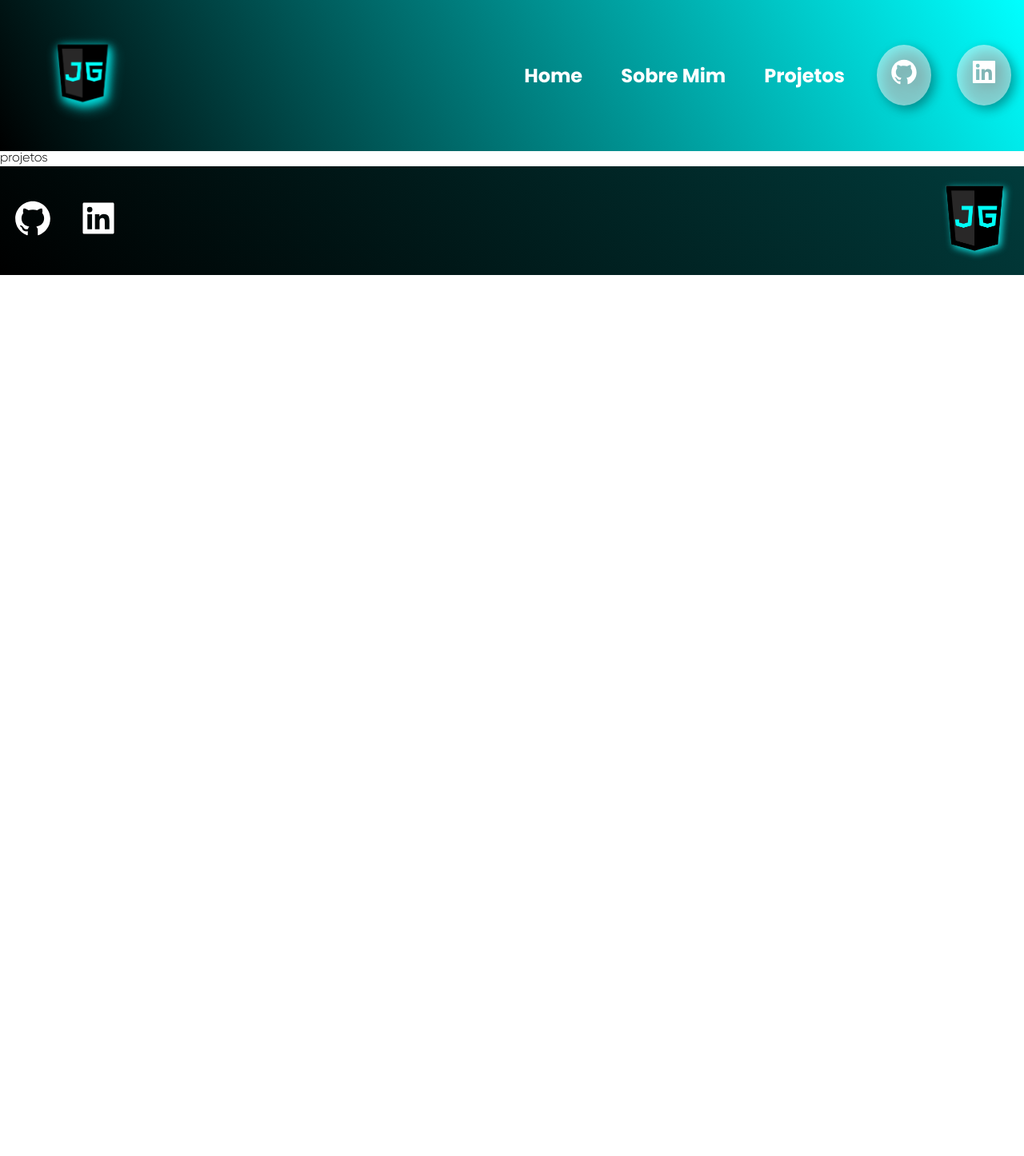
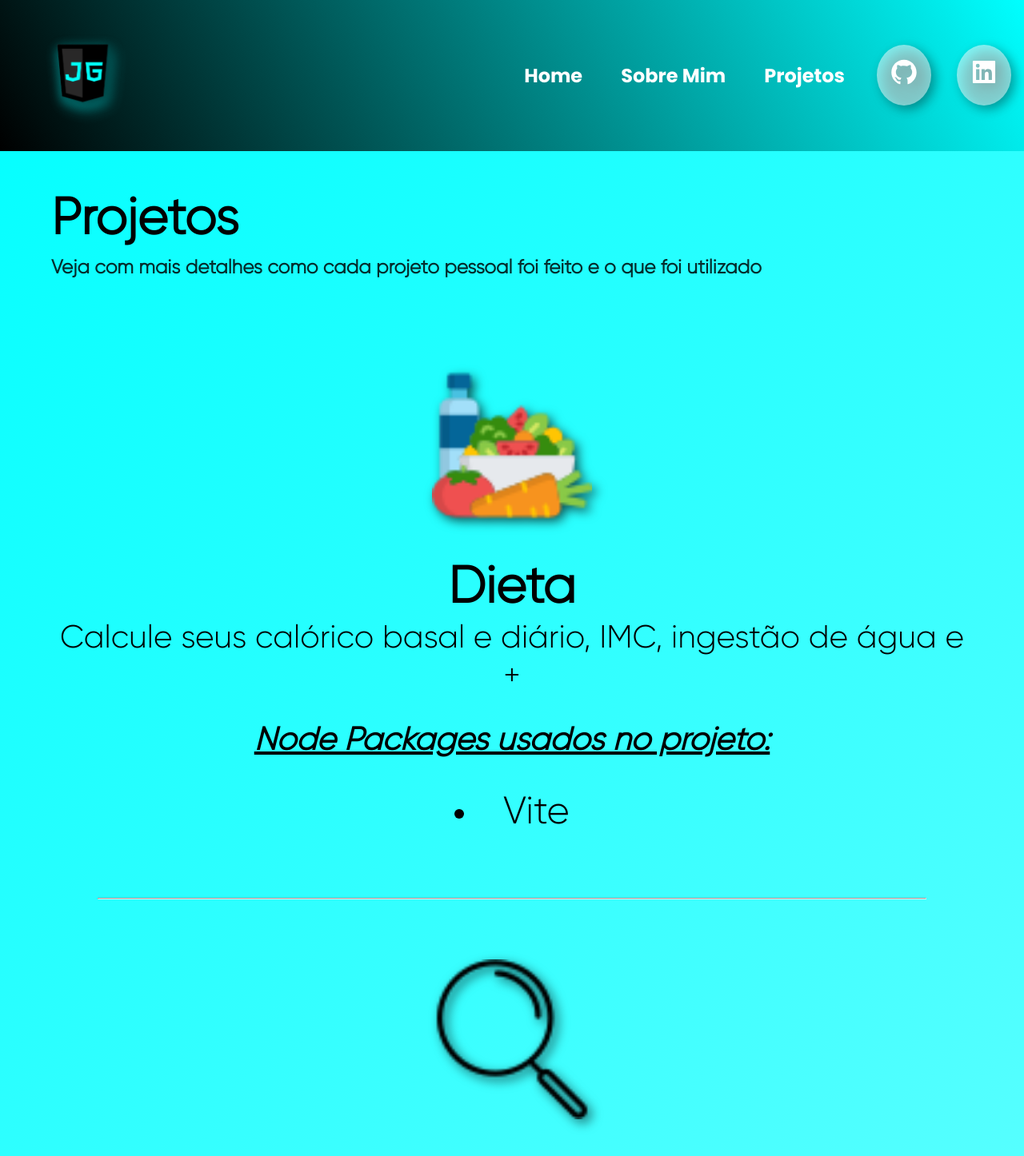
Before and after one commit to oAoj1/Portfolio, a React (Vite) app: page /projetos in a window 1280 px wide. Shown: the top 1446 px of the page at 80% size. Before the commit the page ends 800 px from the top, so only its background shows below. Built offline with nearby package versions, Linux system fonts and the light colour scheme.

Commit message:
aplicando projetos

```diff
--- /dev/null
+++ b/src/Components/Projetos/Modelo/Modelo.css
@@ -0,0 +1,58 @@
+.modeloContent{
+    width: 100%;
+    display: flex;
+    flex-direction: column;
+    justify-content: center;
+}
+
+.subModeloContent{
+    width: 100%;
+    display: flex;
+    flex-direction: column;
+    text-align: center;
+    padding: 2.5em 0;
+}
+
+.imgContent{
+    padding: 0.2em 0;
+}
+
+.imgContent img{
+    width: 100%;
+    height: 100%;
+    max-width: 200px;
+    height: 200px;
+    filter: drop-shadow(5px 5px 7px rgba(0,0,0,0.7));
+}
+
+.titulosContent{
+    width: 100%;
+    text-align: center;
+    margin: auto;
+    margin: 2em 0;
+}
+
+.titulosContent h2{
+    font-size: 4em;
+}
+
+.titulosContent span{
+    font-size: 2.5em;
+}
+
+.subModeloContent h3{
+    font-size: 2.5em;
+    font-style: italic;
+    text-decoration: underline;
+}
+
+.listaNPM{
+    margin: 2em 0 0 0;
+    list-style-position: inside;
+}
+
+.listaNPM li{
+    text-transform: capitalize;
+    font-size: 3em;
+    padding: 0.1em 0;
+}
--- /dev/null
+++ b/src/Components/Projetos/Modelo/ModeloCursos/index.jsx
@@ -0,0 +1,34 @@
+import ModeloProjeto from ".."
+import { BsClockFill } from 'react-icons/bs'
+
+export default function ModeloProjetosCursos(){
+
+    const organoArray = [
+        'npm'
+    ]
+
+    const estudosArray = [
+        'web-vitals',
+        'sass',
+        'typescript-plugin-css-modules'
+    ]
+
+    return(
+        <div>
+            <ModeloProjeto
+                imagem="/imagens/organo.png"
+                react_icons=''
+                titulo="Organograma"
+                subtitulo="Projeto criado do curso de React da Alura, organize seu organograma"
+                pacotes={organoArray}
+            />
+            <ModeloProjeto
+                imagem=''
+                react_icons={<BsClockFill/>}
+                titulo="Cronometre seus estudos"
+                subtitulo="Projeto criado do curso de React TypeScript da Alura, organize seu organograma"
+                pacotes={estudosArray}
+            />
+        </div>
+    )
+}
--- /dev/null
+++ b/src/Components/Projetos/Modelo/ModeloReact/index.jsx
@@ -0,0 +1,79 @@
+import ModeloProjeto from ".."
+
+export default function ModeloProjetosReact(){
+
+    const dietaArray = [
+        'vite',
+    ]
+
+    const cepArray = [
+        'vite',
+        'axios',
+        'react-icons'
+    ]
+
+    const corticoArray = [
+        'vite',
+        'react-router-dom'
+    ]
+
+    const esgotosArray = [
+        'react-icons',
+        'react-router-dom'
+    ]
+
+    const imc1Array = [
+        'npm'
+    ]
+
+    const imc2Array = [
+        'vite'
+    ]
+
+    return(
+        <div>
+            <ModeloProjeto
+                imagem="/imagens/dietaa.png"
+                react_icons=''
+                titulo="Dieta"
+                subtitulo="Calcule seus calórico basal e diário, IMC, ingestão de água e +"
+                pacotes={dietaArray}
+            />
+            <ModeloProjeto
+                imagem="/imagens/pesquisa.png"
+                react_icons=''
+                titulo="Busque seu CEP"
+                subtitulo="Digite o CEP desejado e encontre os dados de sua localização"
+                pacotes={cepArray}
+            />
+            <ModeloProjeto
+                imagem="/imagens/cortico.png"
+                react_icons=''
+                titulo="O Cortiço"
+                subtitulo="Trabalho de escola com intuito de mostrar sobre a obra O Cortiço do estritor brasileiro Aluísio de Azevedo"
+                pacotes={corticoArray}
+            />
+            <ModeloProjeto
+                imagem="/imagens/esgotos.png"
+                react_icons=''
+                titulo="Esgotos"
+                subtitulo="Trabalho de escola com intuito de mostrar sobre o funcionamento dos tratamentos de esgotos"
+                pacotes={esgotosArray}
+            />
+            <ModeloProjeto
+                imagem="/imagens/imc1.png"
+                react_icons=''
+                titulo="IMC 1.0"
+                subtitulo="Calcule seu Indice de massa corporal, primeira versão"
+                pacotes={imc1Array}
+            />
+            <ModeloProjeto
+                imagem="/imagens/imc2.png"
+                react_icons=''
+                titulo="IMC 1.1"
+                subtitulo="Calcule seu Indice de massa corporal, segunda versão"
+                pacotes={imc2Array}
+            />
+        </div>
+    )
+}
--- /dev/null
+++ b/src/Components/Projetos/Modelo/index.jsx
@@ -0,0 +1,32 @@
+import './Modelo.css'
+
+export default function ModeloProjeto(props){
+    return(
+        <div className='modeloContent'>
+
+            <div className="subModeloContent">
+
+                <div className="imgContent">
+                    <img src={props.imagem} alt={props.descricao} />
+                </div>
+
+                <div className="titulosContent">
+                    <h2>{props.titulo}</h2>
+                    <span>{props.subtitulo}</span>
+                </div>
+
+                <h3>Node Packages usados no projeto: </h3>
+
+                <ul className='listaNPM'>
+                    {props.pacotes.map(itens =>
+                        <li>{itens}</li>
+                    )}
+                </ul>
+
+            </div>
+
+            <hr className='linha'/>
+
+        </div>
+    )
+}
--- a/src/Pages/3_Projetos.jsx
+++ b/src/Pages/3_Projetos.jsx
@@ -1,12 +1,24 @@
+import '../Styles/3_Projetos.css'
 import Header from '../Components/Header'
 import Footer from '../Components/Footer'
-import '../Styles/3_Projetos.css'
+import ModeloProjetosReact from '../Components/Projetos/Modelo/ModeloReact'
+import ModeloProjetosCursos from '../Components/Projetos/Modelo/ModeloCursos'
 
 export default function Projetos(){
     return(
-        <div>
+        <div className='megaContentProjects'>
             <Header/>
-            <p>projetos</p>
+
+                <div className="tituloProjetosContent">
+                    <h1>Projetos</h1>
+                    <h2>Veja com mais detalhes como cada projeto pessoal foi feito e o que foi utilizado</h2>
+                </div>
+
+                <div className="descricaoProjetosContent">
+                    <ModeloProjetosReact/>
+                    <ModeloProjetosCursos/>
+                </div>
+
             <Footer/>
         </div>
     )
--- a/src/Styles/3_Projetos.css
+++ b/src/Styles/3_Projetos.css
@@ -0,0 +1,20 @@
+.megaContentProjects{
+    width: 100%;
+    background:linear-gradient(-45deg,#fff,#00ffff);
+}
+
+.tituloProjetosContent{
+    padding: 3em 4em;
+}
+
+.tituloProjetosContent h1{
+    font-size: 4em;
+}
+.tituloProjetosContent h2{
+    margin-top: 0.3em;
+    color: #052c2c;
+}
+
+.descricaoProjetosContent{
+    padding: 1em 4em 3em 4em;
+}
```
